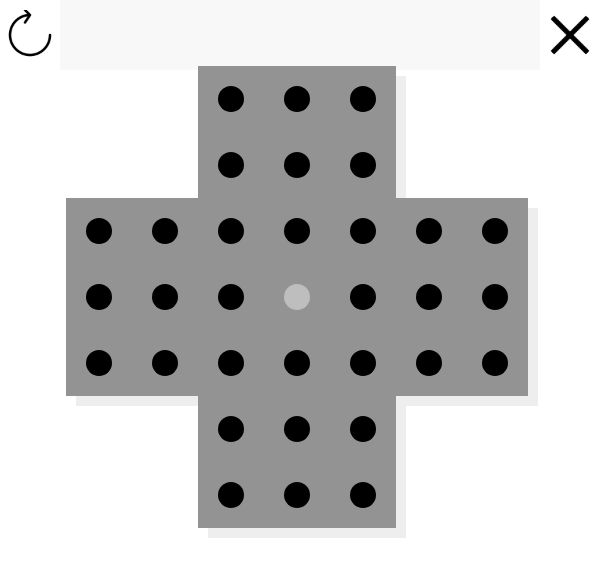
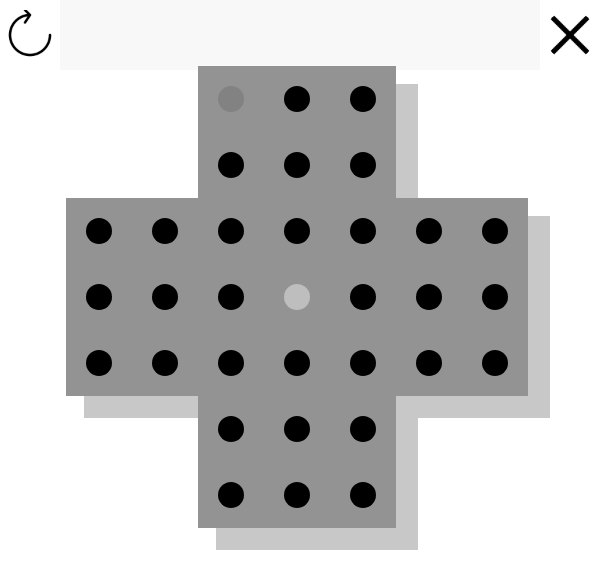
Before and after one commit to Blendan/Kugelhuepfen, an Electron app: page resources/app/index.html in a window 600 px wide. In both pictures the pointer is over the element 231 px from the left and 99 px from the top of the page. Drawn offline with Linux system fonts and the light colour scheme.

Commit message:
Css anpasungen

```diff
--- a/resources/app/css/master.css
+++ b/resources/app/css/master.css
@@ -43,9 +43,14 @@ nav {
   margin: 0;
 }
 
+#spielfeld:hover .show {
+  box-shadow: 20px 20px 0 2px rgb(200, 200, 200);
+}
+
 .show {
   background: rgb(147, 147, 147);
-  box-shadow: 10px 10px rgba(94, 94, 94, 0.1);
+  box-shadow: 10px 10px 0 2px rgb(200, 200, 200);
+  transition: all 0.3s;
 }
 
 .hidden {
@@ -63,10 +68,15 @@ nav {
   background: black;
   display: inline-block;
   border-radius: 100%;
+  transition: all 0.3s;
 }
 
 .marked .punkt {
   background: rgb(94, 94, 94);
+}
+
+.show:hover .punkt {
+  background: rgb(130, 130, 130);
 }
 
 .weg .punkt {
@@ -78,8 +88,16 @@ nav {
   border-radius: 100%;
 }
 
+.weg:hover .punkt {
+  background: rgb(190, 190, 190);
+}
+
 .sprungfeld .punkt {
   box-shadow: 0 0  0 2px red;
+}
+
+.sprungfeld:hover .punkt{
+  box-shadow: 0 0  0 5px red;
 }
 
 #end {
```
